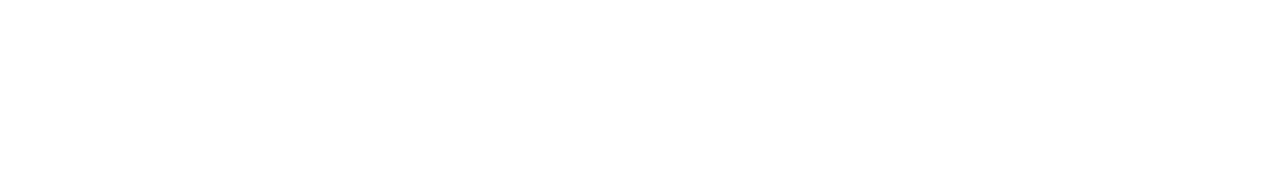
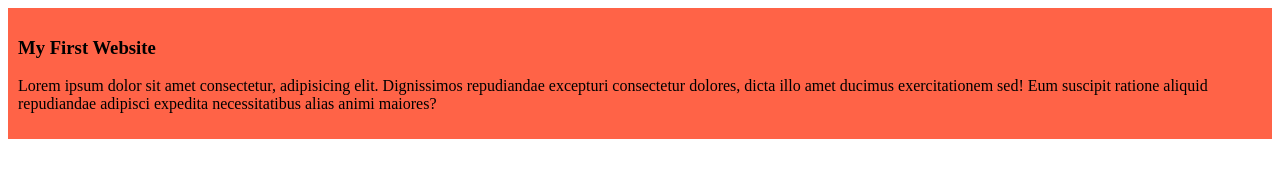
Before and after one commit to mdsaifujjaman/my-simple-website, a plain HTML site: page index.html in a window 1280 px wide. Drawn offline with Linux system fonts and the light colour scheme.

Commit message:
added the first blog

```diff
--- a/index.html
+++ b/index.html
@@ -4,8 +4,12 @@
     <meta charset="UTF-8">
     <meta name="viewport" content="width=device-width, initial-scale=1.0">
     <title>My Simple Website</title>
+    <link rel="stylesheet" href="styles/blog.css">
 </head>
 <body>
-
+    <div>
+        <h3>My First Website</h3>
+        <p>Lorem ipsum dolor sit amet consectetur, adipisicing elit. Dignissimos repudiandae excepturi consectetur dolores, dicta illo amet ducimus exercitationem sed! Eum suscipit ratione aliquid repudiandae adipisci expedita necessitatibus alias animi maiores?</p>
+    </div>
 </body>
 </html>
--- /dev/null
+++ b/styles/blog.css
@@ -0,0 +1,4 @@
+div{
+    background-color: tomato;
+    padding: 10px;
+}
```
